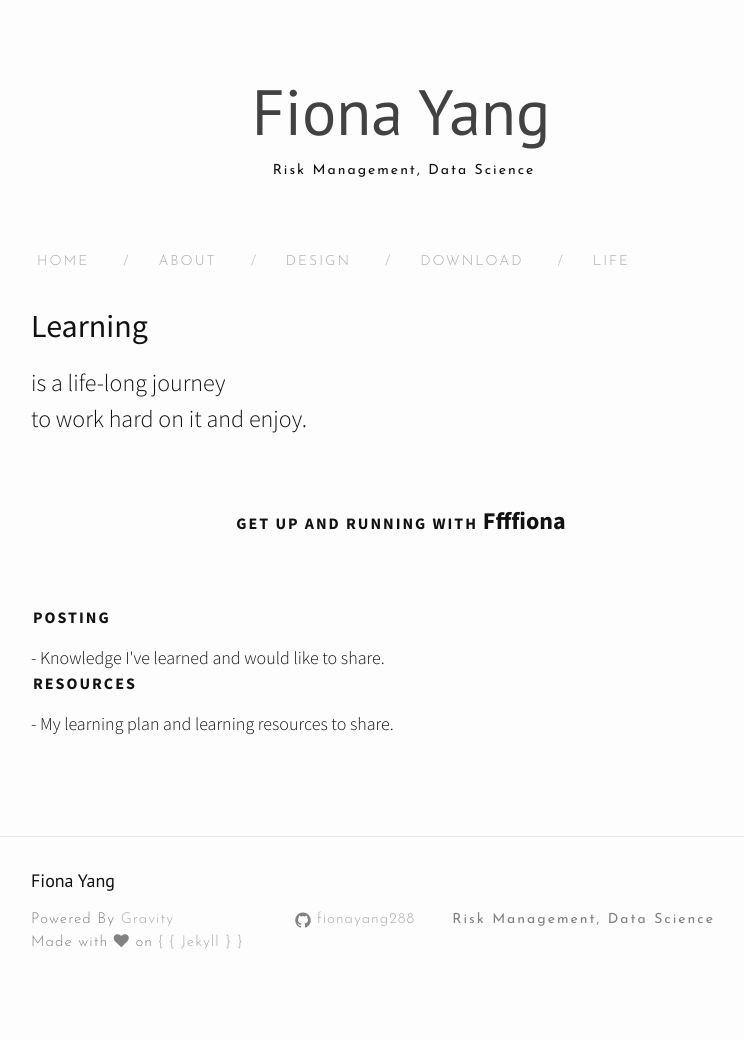
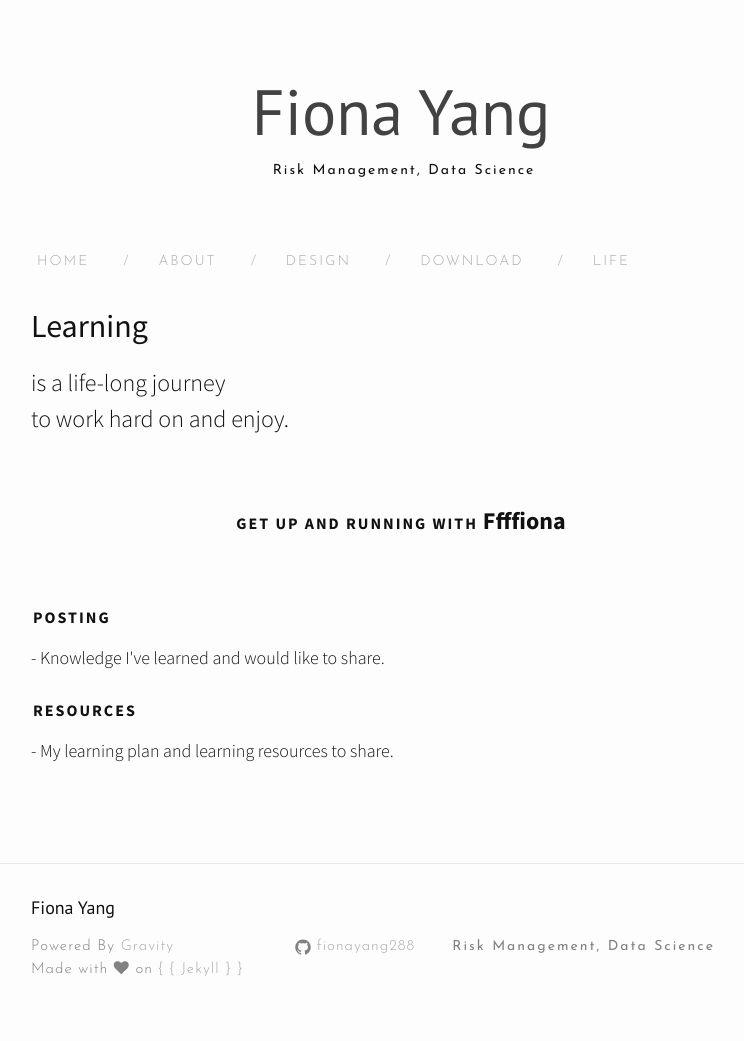
Before and after one commit to fionayang288/fiona_page, a Jekyll site: the page built from about.md, in a window 1280 px wide. Shown: the whole page, without its empty margins (239-983 px from the left). Built offline with Jekyll 4.4.1, drawn with Linux system fonts in a browser that asks for light colours; nearby versions of some CDN libraries; before the commit the page ends 1014 px from its top, so only the background shows below that.

Commit message:
Update about.md

```diff
--- a/about.md
+++ b/about.md
@@ -5,7 +5,7 @@ permalink: /about/
 ---
 
 <h2>Learning</h2>
-<p>is a life-long journey<br>to work hard on it and enjoy.</p>
+<p>is a life-long journey<br>to work hard on and enjoy.</p>
 <br>
 <center><p ><strong><span class="manual">Get up and running with</span> Ffffiona</strong></p></center>
 <br>
@@ -16,7 +16,7 @@ permalink: /about/
 <p>  <div class="manual-content">
 
   - Knowledge I've learned and would like to share.<br>
-
+ <br>
 <div class="manual-post">
   <div class="manual manual-title">
   <strong>Resources</strong>
```
